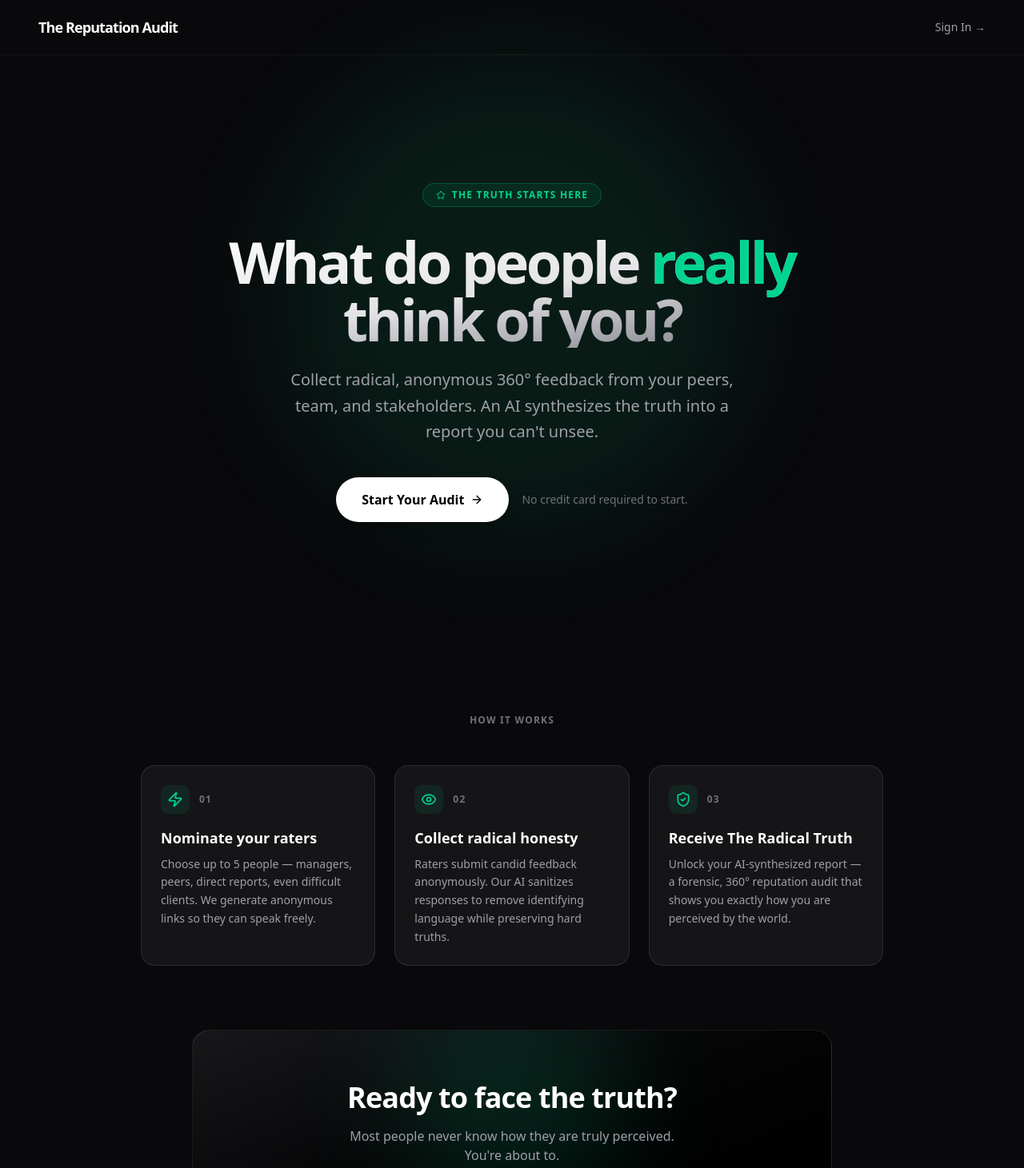
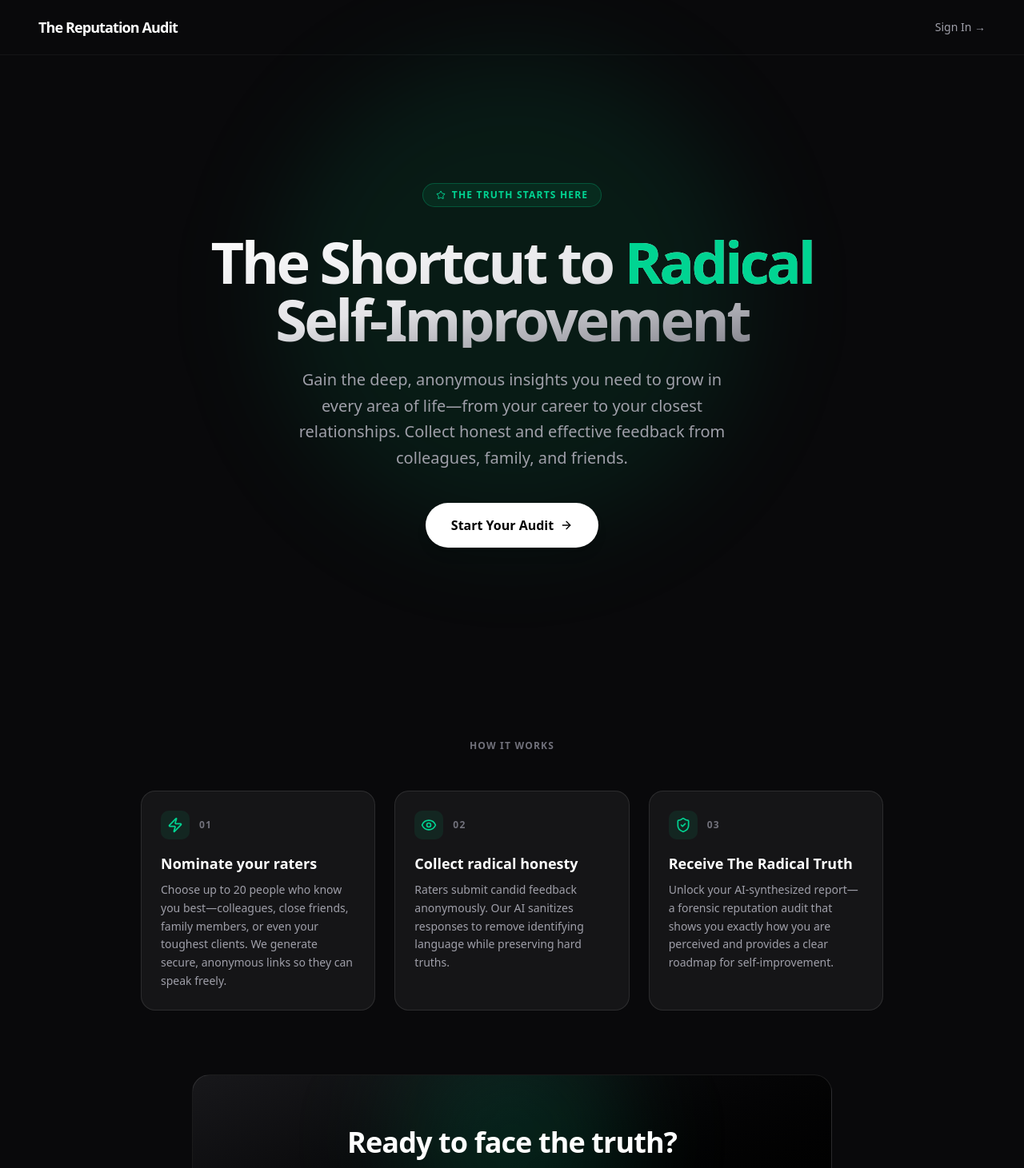
Before and after one commit to jalovell78/ReputationAudit, a Next.js app: page / in a window 1280 px wide. Shown: the top 1461 px of the page at 80% size. Built offline with nearby package versions, Linux system fonts and the light colour scheme.

Commit message:
feat: broaden homepage messaging to focus on self-improvement and include family/friends

```diff
--- a/src/app/page.tsx
+++ b/src/app/page.tsx
@@ -27,11 +27,11 @@ export default function Home() {
         </span>
 
         <h1 className="relative text-5xl md:text-7xl font-black tracking-tighter leading-none mb-6 max-w-4xl bg-gradient-to-br from-white via-zinc-200 to-zinc-500 bg-clip-text text-transparent">
-          What do people <em className="not-italic text-emerald-400">really</em> think of you?
+          The Shortcut to <em className="not-italic text-emerald-400">Radical</em> Self-Improvement
         </h1>
 
         <p className="relative text-lg md:text-xl text-zinc-400 max-w-xl leading-relaxed mb-10">
-          Collect radical, anonymous 360° feedback from your peers, team, and stakeholders. An AI synthesizes the truth into a report you can't unsee.
+          Gain the deep, anonymous insights you need to grow in every area of life—from your career to your closest relationships. Collect honest and effective feedback from colleagues, family, and friends.
         </p>
 
         <div className="relative flex flex-col sm:flex-row items-center gap-4">
@@ -42,7 +42,6 @@ export default function Home() {
             Start Your Audit
             <ArrowRight className="w-4 h-4 group-hover:translate-x-1 transition-transform" />
           </Link>
-          <span className="text-zinc-500 text-sm">No credit card required to start.</span>
         </div>
       </section>
 
@@ -57,7 +56,7 @@ export default function Home() {
               icon: <Zap className="w-5 h-5 text-emerald-400" />,
               step: "01",
               title: "Nominate your raters",
-              desc: "Choose up to 5 people — managers, peers, direct reports, even difficult clients. We generate anonymous links so they can speak freely.",
+              desc: "Choose up to 20 people who know you best—colleagues, close friends, family members, or even your toughest clients. We generate secure, anonymous links so they can speak freely.",
             },
             {
               icon: <Eye className="w-5 h-5 text-emerald-400" />,
@@ -69,7 +68,7 @@ export default function Home() {
               icon: <ShieldCheck className="w-5 h-5 text-emerald-400" />,
               step: "03",
               title: "Receive The Radical Truth",
-              desc: "Unlock your AI-synthesized report — a forensic, 360° reputation audit that shows you exactly how you are perceived by the world.",
+              desc: "Unlock your AI-synthesized report—a forensic reputation audit that shows you exactly how you are perceived and provides a clear roadmap for self-improvement.",
             },
           ].map((item) => (
             <div
```
Also changed, not shown: .agents/knowledge/project_state.md.
